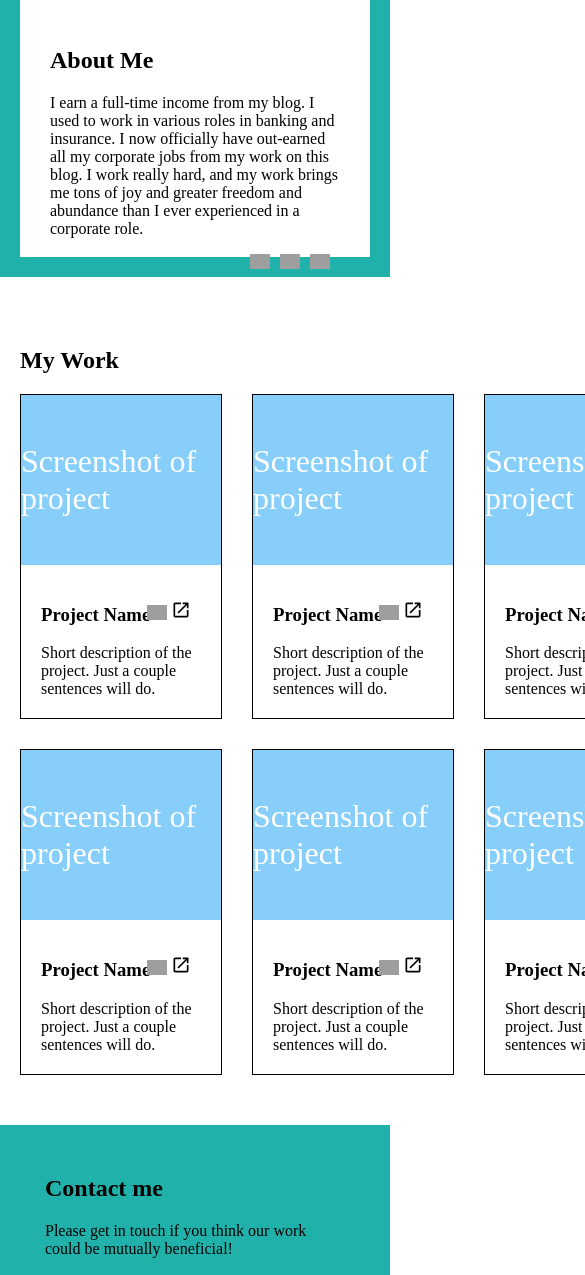
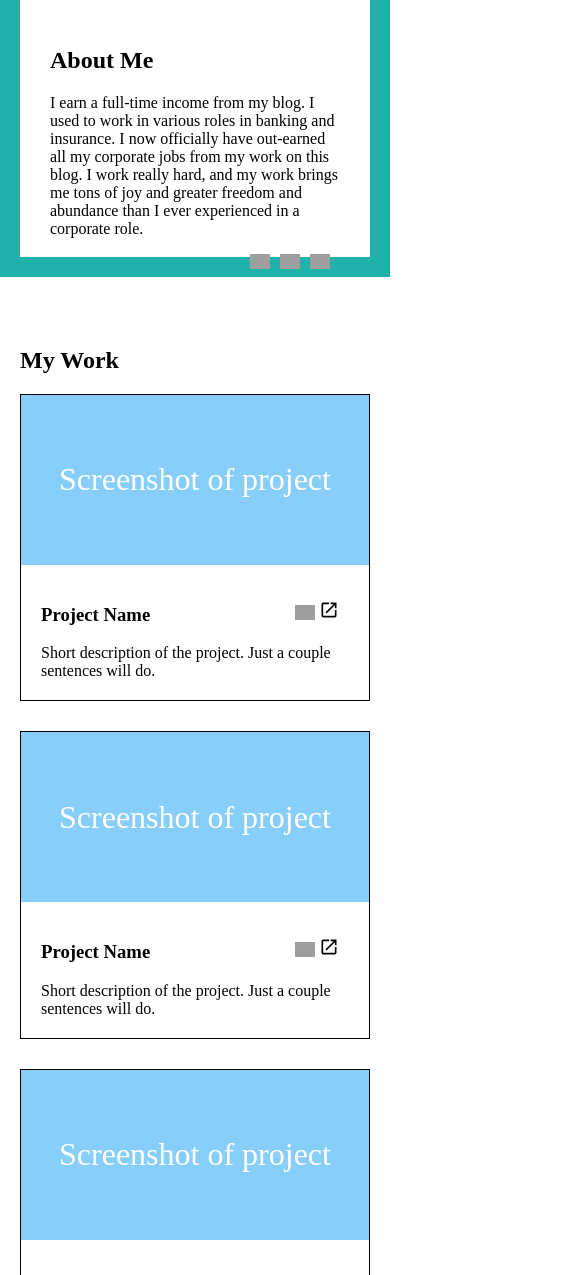
Before and after one commit to jkyochen/odin-personal-portfolio, a plain HTML site: page index.html in a window 390 px wide. Shown: the part 43-1318 px from the top of the page, 585 px wide, since content can reach past the window. Drawn offline with Linux system fonts and the light colour scheme; grey boxes are pictures that could not be loaded.

Commit message:
Update add media query

```diff
--- a/style.css
+++ b/style.css
@@ -104,3 +104,15 @@ body {
 .icon {
     width: 20px;
 }
+
+@media screen and (max-width: 900px) {
+    .projects {
+        grid-template: 1fr 1fr 1fr / 1fr 1fr;
+    }
+}
+
+@media screen and (max-width: 500px) {
+    .projects {
+        grid-template-columns: 1fr;
+    }
+}
```
